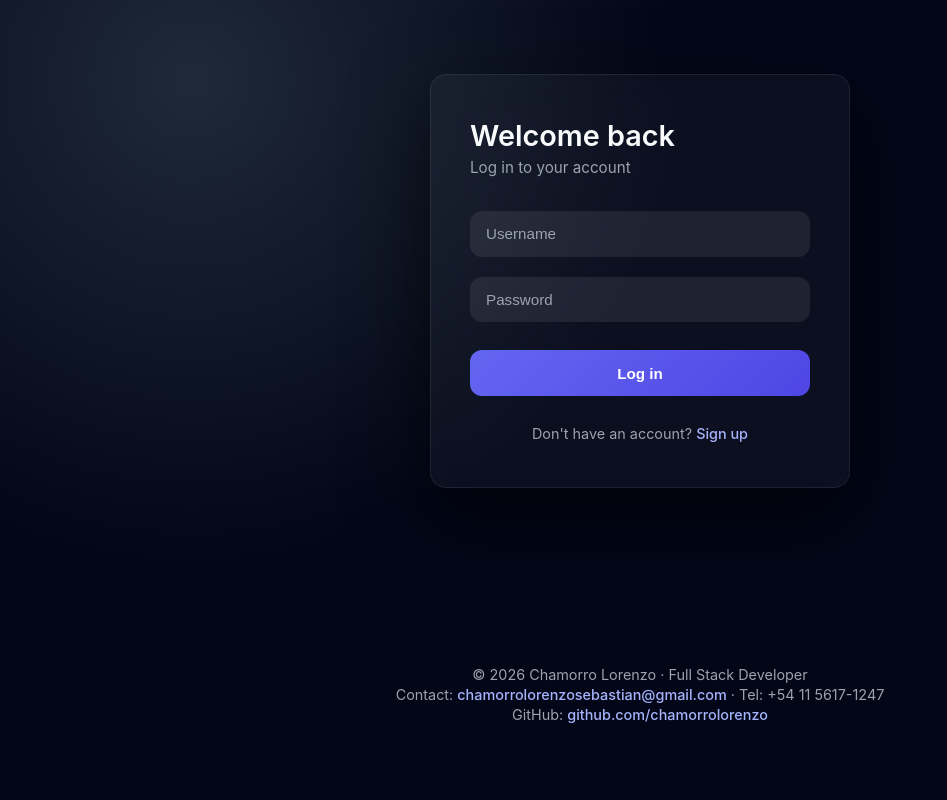
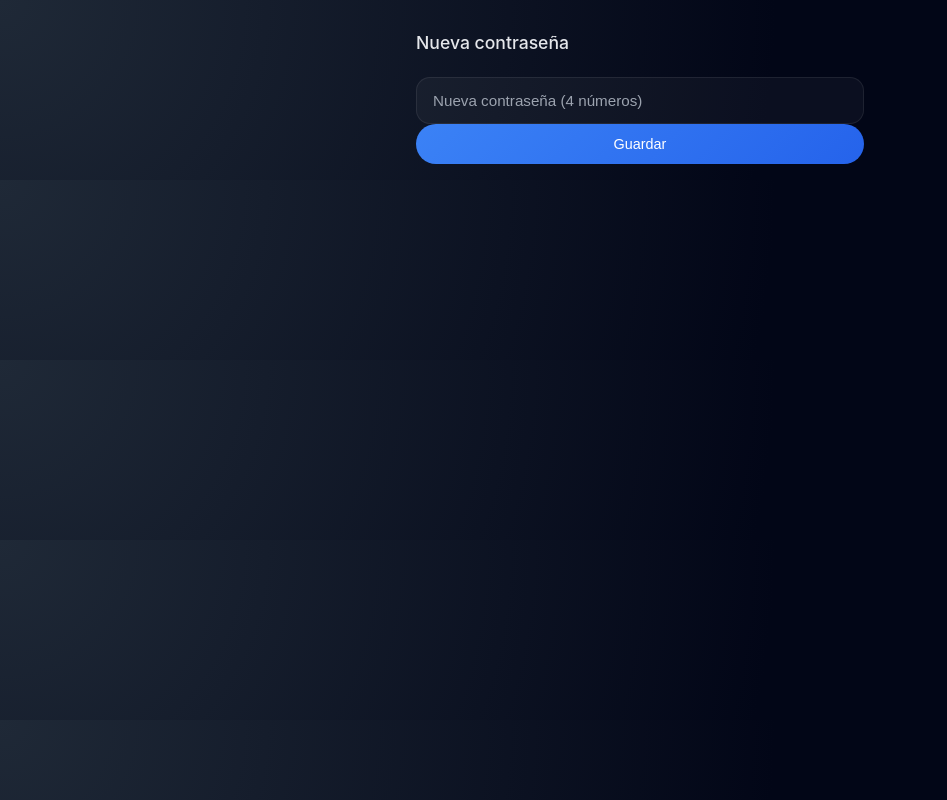
Before and after one commit to chamorrolorenzo/Frontend-Registro-Trabajo, a React (Vite) app: page /reset-password in a window 1280 px wide. Before the commit this address led to /login. Shown: the whole page, without its empty margins (0-947 px from the left). Built offline with nearby package versions, Linux system fonts and the light colour scheme.

Commit message:
feat: add forgot and reset password flow for account recovery

```diff
--- a/src/App.jsx
+++ b/src/App.jsx
@@ -1,5 +1,8 @@
 import { BrowserRouter, Routes, Route, Navigate } from "react-router-dom";
 import ProtectedRoute from "./routes/ProtectedRoute";
+
+import ForgotPassword from "./pages/ForgotPassword";
+import ResetPassword from "./pages/ResetPassword";
 
 import Login from "./pages/Login";
 import Register from "./pages/Register";
@@ -32,8 +35,10 @@ function App() {
         <Route path="/" element={<Navigate to="/login" replace />} />
 
         {/* ===== RUTAS PÚBLICAS ===== */}
-        <Route path="/login" element={<Login />} />
-        <Route path="/register" element={<Register />} />
+          <Route path="/login" element={<Login />} />
+          <Route path="/register" element={<Register />} />
+          <Route path="/forgot-password" element={<ForgotPassword />} />
+          <Route path="/reset-password" element={<ResetPassword />} />
 
         {/* ===== RUTAS PRIVADAS ===== */}
         <Route
--- /dev/null
+++ b/src/pages/ForgotPassword.jsx
@@ -0,0 +1,45 @@
+
+import { useState } from "react";
+import api from "../api/api";
+
+export default function ForgotPassword() {
+  const [email, setEmail] = useState("");
+  const [message, setMessage] = useState(null);
+  const [loading, setLoading] = useState(false);
+
+  const handleSubmit = async (e) => {
+    e.preventDefault();
+
+    try {
+      setLoading(true);
+      const res = await api.post("/auth/forgot-password", { email });
+      setMessage(res.data.message);
+    } catch (err) {
+      setMessage("Error enviando link");
+    } finally {
+      setLoading(false);
+    }
+  };
+
+  return (
+    <div className="page">
+      <h2>¿Olvidaste tu contraseña?</h2>
+
+      <form onSubmit={handleSubmit}>
+        <input
+          type="email"
+          placeholder="Tu email"
+          value={email}
+          onChange={(e) => setEmail(e.target.value)}
+          required
+        />
+
+        <button disabled={loading}>
+          {loading ? "Enviando..." : "Enviar link"}
+        </button>
+      </form>
+
+      {message && <p>{message}</p>}
+    </div>
+  );
+}
--- a/src/pages/Login.jsx
+++ b/src/pages/Login.jsx
@@ -57,6 +57,9 @@ function Login() {
           <button type="submit">Log in</button>
         </form>
 
+        <Link to="/forgot-password">¿Olvidaste tu contraseña?</Link>
+
+
         {error && <p className="auth-error">{error}</p>}
 
         <p className="auth-footer">
--- /dev/null
+++ b/src/pages/ResetPassword.jsx
@@ -0,0 +1,61 @@
+import { useState } from "react";
+import { useSearchParams, useNavigate } from "react-router-dom";
+import api from "../api/api";
+
+export default function ResetPassword() {
+  const [params] = useSearchParams();
+  const navigate = useNavigate();
+
+  const token = params.get("token");
+
+  const [password, setPassword] = useState("");
+  const [message, setMessage] = useState(null);
+
+  const handleSubmit = async (e) => {
+    e.preventDefault();
+
+    if (!token) {
+      setMessage("Token inválido");
+      return;
+    }
+
+    try {
+      await api.post("/auth/reset-password", {
+        token,
+        password,
+      });
+
+      setMessage("Contraseña actualizada. Ya podés iniciar sesión.");
+
+      // limpia el token del navegador
+      window.history.replaceState({}, document.title, "/login");
+
+      // redirige al login después de 2 segundos
+      setTimeout(() => {
+        navigate("/login");
+      }, 2000);
+    } catch {
+      setMessage("Token inválido o expirado");
+    }
+  };
+
+  return (
+    <div className="page">
+      <h2>Nueva contraseña</h2>
+
+      <form onSubmit={handleSubmit}>
+        <input
+          type="password"
+          placeholder="Nueva contraseña (4 números)"
+          value={password}
+          onChange={(e) => setPassword(e.target.value)}
+          required
+        />
+
+        <button>Guardar</button>
+      </form>
+
+      {message && <p>{message}</p>}
+    </div>
+  );
+}
```
Also changed, not shown: 1 other file (tests, documents, lock files or other folders).
